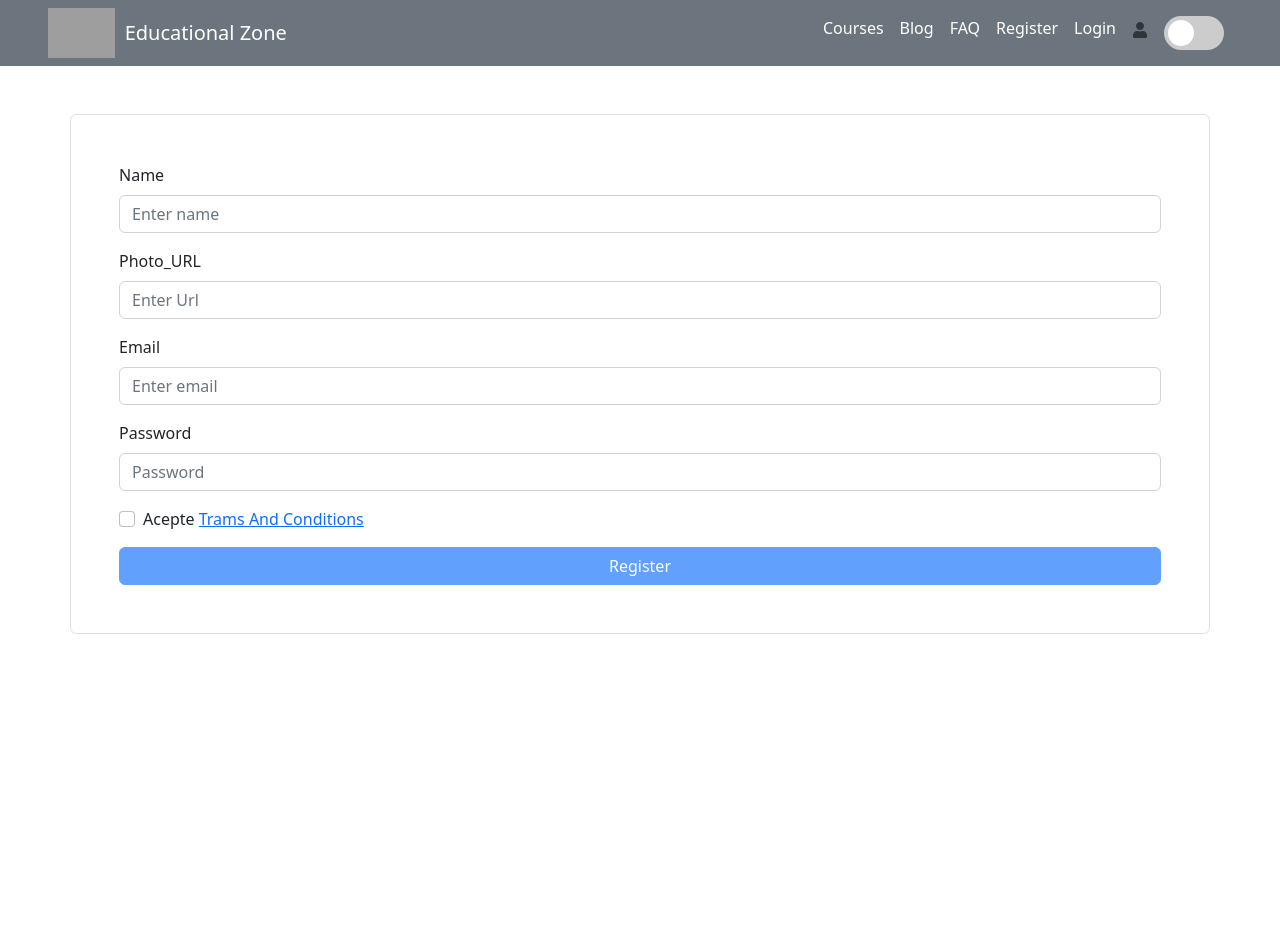
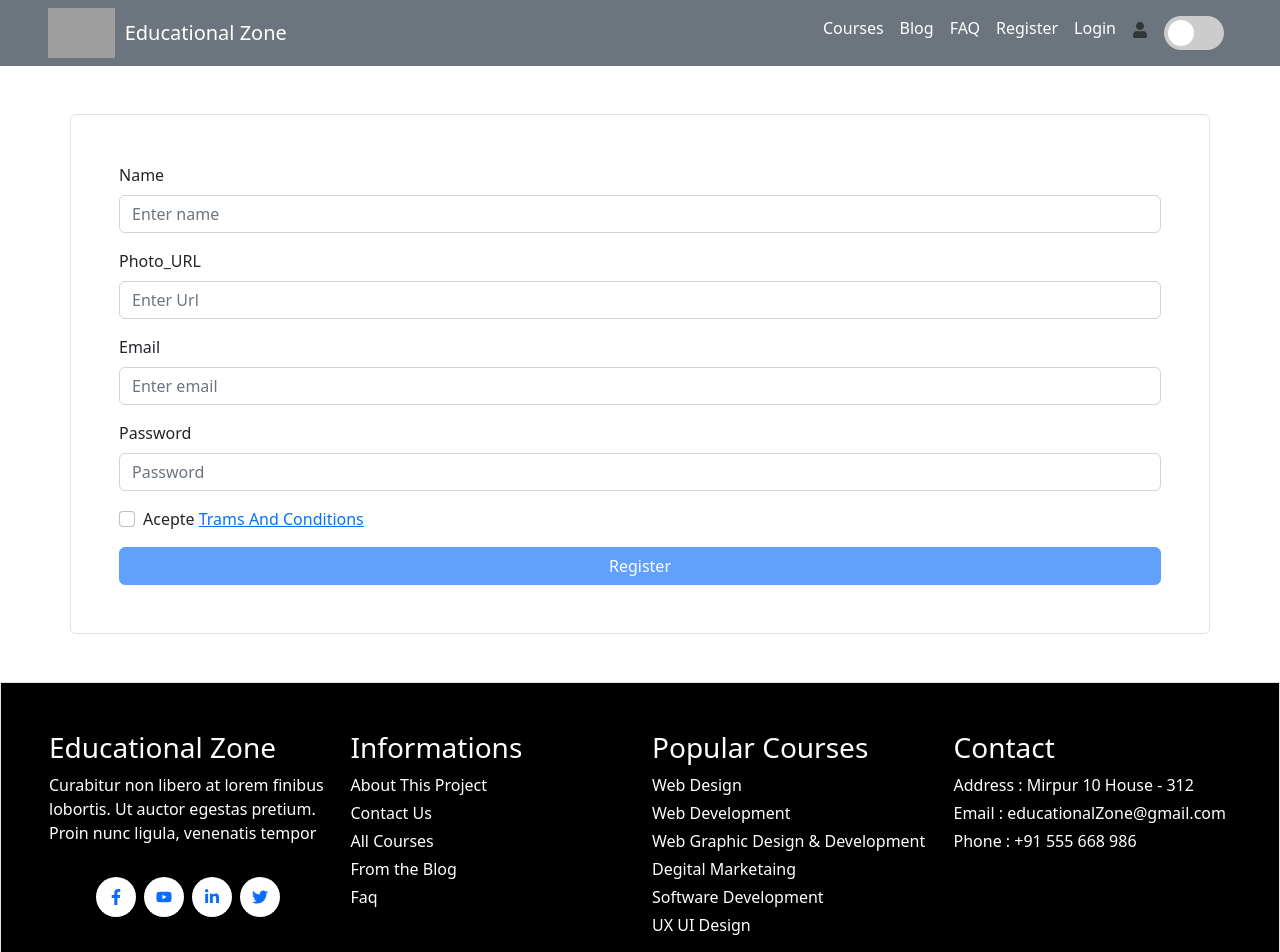
Before and after one commit to Mazharul430106/educational-zone-clientsite-repo, a React (Create React App) app: page /register in a window 1280 px wide. Shown: the top 952 px of the page. Before the commit the page ends 800 px from the top, so only its background shows below. Built offline with nearby package versions, Linux system fonts and the light colour scheme; no server answers; grey boxes are pictures that could not be loaded.

Commit message:
modified total project

```diff
--- a/src/Components/CarouselSlider/CarouselSlider.js
+++ b/src/Components/CarouselSlider/CarouselSlider.js
@@ -5,7 +5,7 @@ import { CarouselItem } from 'react-bootstrap';
 const slideItems = [
     {
         "img": "https://i.ibb.co/jTZ81Mx/slide1.jpg",
-        "title": "Creative Thinking & Innovation",
+        "title": "Large educational programs",
         "desc": "Proactively utilize open-source users for process-centric total linkage Energistically reinvent web-enabled initiatives with premium processes. Proactively drive.",
     },
 
--- a/src/Layout/Main.js
+++ b/src/Layout/Main.js
@@ -1,12 +1,14 @@
 import React from 'react';
 import {Outlet} from 'react-router-dom';
 import Hader from '../Pages/Shared/Hader/Hader';
+import Footer from '../Pages/Shared/Footer/Footer';
 
 const Main = () => {
     return (
         <div>
             <Hader></Hader>
             <Outlet></Outlet>
+            <Footer></Footer>
         </div>
     );
 };
--- a/src/Pages/CheckOutPage/CheckOutPage.js
+++ b/src/Pages/CheckOutPage/CheckOutPage.js
@@ -4,7 +4,8 @@ import { FaDownload } from 'react-icons/fa';
 
 const CheckOutPage = () => {
     const courseDetails = useLoaderData();
-    const { details, picture, title, id } = courseDetails;
+    const { details, picture, title, _id } = courseDetails;
+    console.log(courseDetails)
     return (
         <div className='px-5 mt-5'>
 
@@ -22,9 +23,8 @@ const CheckOutPage = () => {
 
                             <p>{details}</p>
                             <div className='text-center mt-5'>
-                                <Link className='border-0 text-decoration-none bg-secondary p-3 rounded ps-3 pe-3 text-white' to={`/checkInfo/${id}`}>Get Premium Access</Link>
+                                <Link className='border-0 text-decoration-none bg-secondary p-3 rounded ps-3 pe-3 text-white' to=''>Get Premium Access</Link>
                             </div>
-
                         </div>
                     </div>
                 </div>
--- a/src/Pages/CourseDescription/CourseDescription.js
+++ b/src/Pages/CourseDescription/CourseDescription.js
@@ -1,14 +1,20 @@
 import React from 'react';
-import {Link} from 'react-router-dom';
+import { Button } from 'react-bootstrap';
+import { Link } from 'react-router-dom';
 
-const CourseDescription = ({course}) => {
-    const { title, picture,id } = course;
+const CourseDescription = ({ course }) => {
+    const { title, picture, _id, details, price } = course;
     return (
         <div className="col mt-5">
             <div className="card">
                 <img src={picture} style={{ height: '200px' }} className="card-img-top" alt="..." />
                 <div className="card-body">
-                    <h6 className="card-title"><Link className='text-black' to={`/checkout/${id}`}>{title}</Link> </h6>
+                    <h6 className="card-title"><Link className='text-black text-decoration-none' to={`/checkout/${_id}`}>{title}</Link> </h6>
+                    <p>{details.length > 50 ? <>{details.slice(0, 100)} <Link >Read More</Link>  </> : { details }}</p>
+                    <p> <strong>Price : $</strong>{price} Tk</p>
+                    <Link to=''>
+                        <Button className='px-3'>Sign up for a course</Button>
+                    </Link>
                 </div>
             </div>
         </div>
--- a/src/Pages/CoursesDetails/CoursesDetails.js
+++ b/src/Pages/CoursesDetails/CoursesDetails.js
@@ -1,17 +1,16 @@
 import React from 'react';
 import { Link } from 'react-router-dom';
 
-
 const CoursesDetails = ({ course }) => {
-    const { title, picture, price, details, id } = course;
+    const { title, picture, price, details, _id } = course;
     return (
         <div className="col">
             <div className="card">
                 <img className="card-img-top" alt="..." src={picture} style={{ height: '300px' }} />
                 <div className="card-body">
-                    <h5 className="card-title"><Link to={`/checkout/${id}`} className='text-black text-decoration-none'>{title}</Link></h5>
+                    <h5 className="card-title"><Link to={`/checkout/${_id}`} className='text-black text-decoration-none'>{title}</Link></h5>
                     <p className='card-text'>
-                        {details.length > 50 ? <>{details.slice(0, 100) } <Link to={`/checkout/${id}`}> read more</Link></> : <>{details}</>  }
+                        {details.length > 50 ? <>{details.slice(0, 100) } <Link to={`/checkout/${_id}`}> read more</Link></> : <>{details}</>  }
                     </p>
                     <p>
                        <span className='fw-bold'>Price:</span> {price} Tk
--- a/src/Pages/Home/Home.js
+++ b/src/Pages/Home/Home.js
@@ -12,9 +12,7 @@ const Home = () => {
     // console.log(allCourses);
 
     return (
-
         <div>
-
             <CarouselSlider></CarouselSlider>
 
             <div className='services-section px-5'>
@@ -32,6 +30,7 @@ const Home = () => {
             <Teachers></Teachers>
             <Contact></Contact>
 
+
         </div>
 
 
--- a/src/Pages/Routes/Route/Route.js
+++ b/src/Pages/Routes/Route/Route.js
@@ -19,7 +19,7 @@ export const routes = createBrowserRouter([
             {
                 path: '/',
                 element: <Home></Home>,
-                loader: ()=> fetch(`https://educanal-server-site-assignment.vercel.app/data`)
+                loader: ()=> fetch(`http://localhost:5000/ourcourses`)
             },
             {
                 path: '/register',
@@ -36,7 +36,7 @@ export const routes = createBrowserRouter([
             {
                 path: '/courses',
                 element: <Courses></Courses>,
-                loader: ()=> fetch(`https://educanal-server-site-assignment.vercel.app/data`)
+                loader: ()=> fetch(`http://localhost:5000/ourcourses`)
             },
             {
                 path: '/faq',
@@ -49,8 +49,7 @@ export const routes = createBrowserRouter([
             {
                 path: '/checkout/:id',
                 element: <CheckOutPage></CheckOutPage>,
-                loader: ({params})=> fetch(`https://educanal-server-site-assignment.vercel.app/data/${params.id}`)
-
+                loader: ({params})=> fetch(`http://localhost:5000/ourcourses/${params.id}`)
             },
             {
                 path: '/checkInfo/:id',
--- a/src/Pages/Shared/Footer/Footer.js
+++ b/src/Pages/Shared/Footer/Footer.js
@@ -1,9 +1,97 @@
 import React from 'react';
+import { Link } from 'react-router-dom';
+import { FaFacebookF, FaLinkedinIn, FaTwitter, FaYoutube } from 'react-icons/fa';
 
 const Footer = () => {
     return (
-        <div>
-            <h1>This is footer Pages</h1>
+        <div className='border mt-5 bg-black text-white p-5'>
+            <div className='row row-cols-1 row-cols-md-4 row-cols-lg-4'>
+                <div>
+                    <div>
+                        <div>
+
+                            <h3>Educational Zone</h3>
+                        </div>
+                        <p>Curabitur non libero at lorem finibus lobortis. Ut auctor egestas pretium. Proin nunc ligula, venenatis tempor</p>
+                    </div>
+                    <div className='d-flex align-items-center justify-content-center gap-2 py-3 pb-5'>
+                        <Link style={{
+                            width: '40px',
+                            height: '40px',
+                            display: 'flex',
+                            alignItems: 'center',
+                            justifyContent: 'center',
+                            borderRadius: '50%',
+                            background: 'white',
+                        }}>
+                            <FaFacebookF className=''></FaFacebookF>
+                        </Link>
+
+                        <Link style={{
+                            width: '40px',
+                            height: '40px',
+                            display: 'flex',
+                            alignItems: 'center',
+                            justifyContent: 'center',
+                            borderRadius: '50%',
+                            background: 'white',
+                        }}>
+                            <FaYoutube className=''></FaYoutube>
+                        </Link>
+                        <Link style={{
+                            width: '40px',
+                            height: '40px',
+                            display: 'flex',
+                            alignItems: 'center',
+                            justifyContent: 'center',
+                            borderRadius: '50%',
+                            background: 'white',
+                        }}>
+                            <FaLinkedinIn></FaLinkedinIn>
+                        </Link>
+                        <Link style={{
+                            width: '40px',
+                            height: '40px',
+                            display: 'flex',
+                            alignItems: 'center',
+                            justifyContent: 'center',
+                            borderRadius: '50%',
+                            background: 'white',
+                        }}>
+                            <FaTwitter className=''></FaTwitter>
+                        </Link>
+                    </div>
+
+                </div>
+                <div>
+                    <h3>Informations</h3>
+                    <Link to='' className='text-decoration-none d-block text-black text-white pb-1'>About This Project</Link>
+                    <Link to='' className='text-decoration-none d-block text-black text-white pb-1'>Contact Us</Link>
+                    <Link to='' className='text-decoration-none d-block text-black text-white pb-1'>All Courses</Link>
+                    <Link to='' className='text-decoration-none d-block text-black text-white pb-1'>From the Blog</Link>
+                    <Link to='' className='text-decoration-none d-block text-black text-white pb-1'>Faq</Link>
+                </div>
+                <div>
+                    <h3>Popular Courses</h3>
+                    <Link className='text-decoration-none d-block text-black text-white pb-1'>Web Design</Link>
+                    <Link className='text-decoration-none d-block text-black text-white pb-1'>Web Development</Link>
+                    <Link className='text-decoration-none d-block text-black text-white pb-1'>Web Graphic Design & Development</Link>
+                    <Link className='text-decoration-none d-block text-black text-white pb-1'>Degital Marketaing</Link>
+                    <Link className='text-decoration-none d-block text-black text-white pb-1'>Software Development</Link>
+                    <Link className='text-decoration-none d-block text-black text-white pb-1'>UX UI Design</Link>
+                </div>
+                <div>
+                    <h3>Contact</h3>
+
+                    <div>
+                        <Link className='text-decoration-none text-white d-block pb-1'>Address : Mirpur 10 House - 312 </Link>
+                        <Link className='text-decoration-none text-white d-block pb-1'>Email : educationalZone@gmail.com</Link>
+                        <Link className='text-decoration-none text-white d-block pb-1'>Phone : +91 555 668 986</Link>
+                    </div>
+
+
+                </div>
+            </div>
         </div>
     );
 };
```
Also changed, not shown: src/Pages/Courses/Courses.js (+4 -4 lines).
